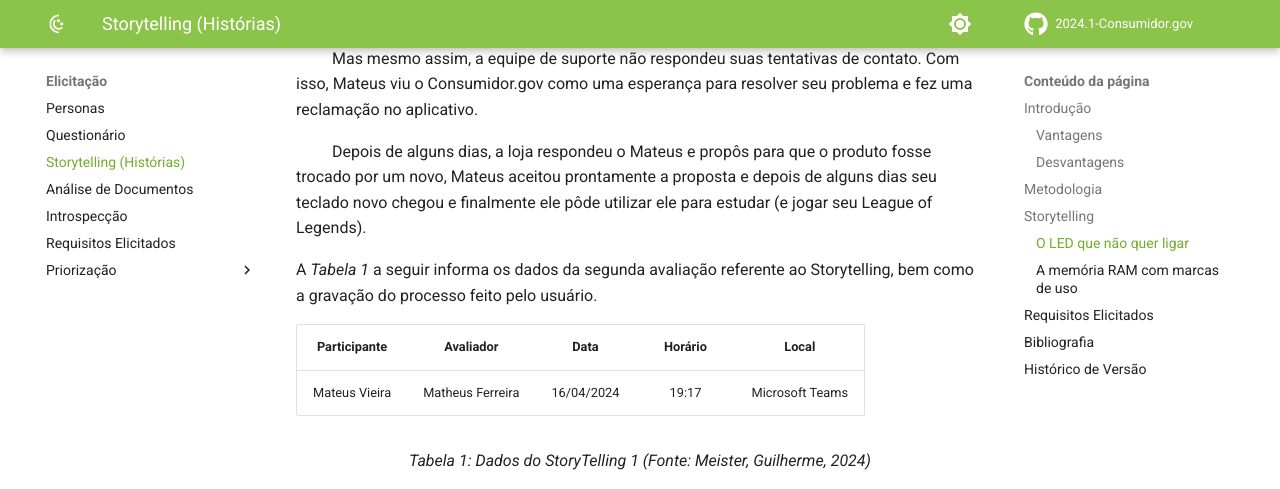
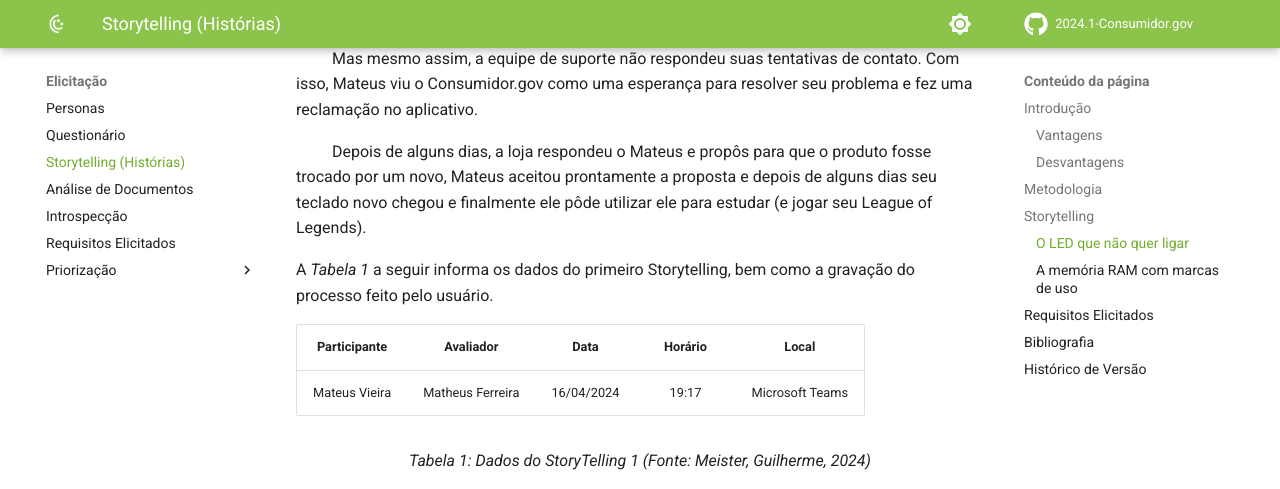
Before and after one commit to Requisitos-de-Software/2024.1-Grupo08, an MkDocs documentation site: the page built from docs/Elicitação/Storytelling.md, in a window 1280 px wide and 1400 px high, scrolled down 1143 px. Shown: the top 489 px of the window. Built offline with MkDocs 1.6.1 and Material for MkDocs 9.7.7, drawn with Linux system fonts in a browser that asks for light colours; comment, search, counter and statistics services are not loaded; some of the changed text lies outside the part shown; grey boxes are pictures that could not be loaded.

Commit message:
Update Storytelling.md

```diff
--- a/docs/Elicitação/Storytelling.md
+++ b/docs/Elicitação/Storytelling.md
@@ -29,7 +29,7 @@
 
 &emsp;&emsp; Depois de alguns dias, a loja respondeu o Mateus e propôs para que o produto fosse trocado por um novo, Mateus aceitou prontamente a proposta e depois de alguns dias seu teclado novo chegou e finalmente ele pôde utilizar ele para estudar (e jogar seu League of Legends).
 
-A <i>Tabela 1</i> a seguir informa os dados da segunda avaliação referente ao Storytelling, bem como a gravação do processo feito pelo usuário.
+A <i>Tabela 1</i> a seguir informa os dados do primeiro Storytelling, bem como a gravação do processo feito pelo usuário.
 
 | Participante | Avaliador | Data | Horário | Local |
 | :----------: | :-------: | :--: | :-----: | :---: |
@@ -50,7 +50,7 @@
 
 &emsp;&emsp; Então, Matheus verificou se a loja participava do app e logo fez suas reclamações, anexando fotos, vídeos e mostrando que o seu produto veio com defeito. Após isso, ele ficou acompanhando seu processo durante algumas semanas, o que resultou em uma resposta positiva da empresa em trocar seu produto. E hoje Matheus segue a vida com seu computador que roda Couter-Strike 2.
 
-A <i>Tabela 2</i> a seguir informa os dados da segunda avaliação referente ao Storytelling, bem como a gravação do processo feito pelo usuário.
+A <i>Tabela 2</i> a seguir informa os dados do segundo Storytelling, bem como a gravação do processo feito pelo usuário.
 
 | Participante | Avaliador | Data | Horário | Local |
 | :----------: | :-------: | :--: | :-----: | :---: |
```
Also changed, not shown: other parts of docs/Elicitação/Storytelling.md (+1 -1 lines).
